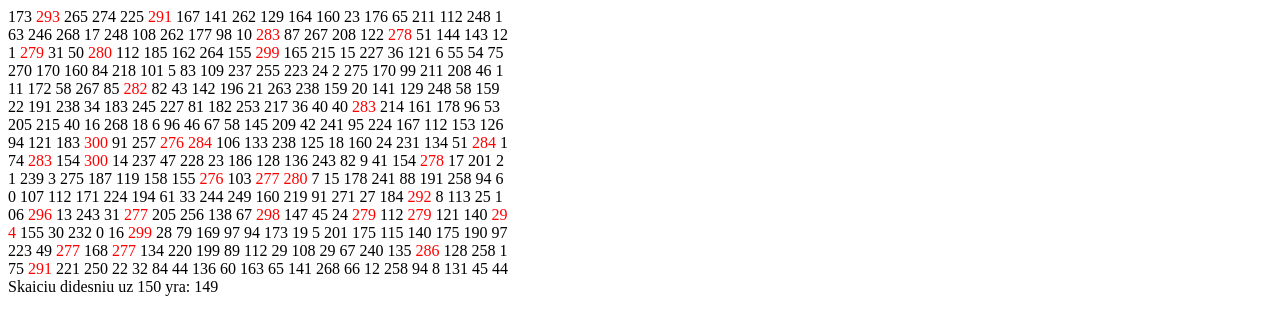
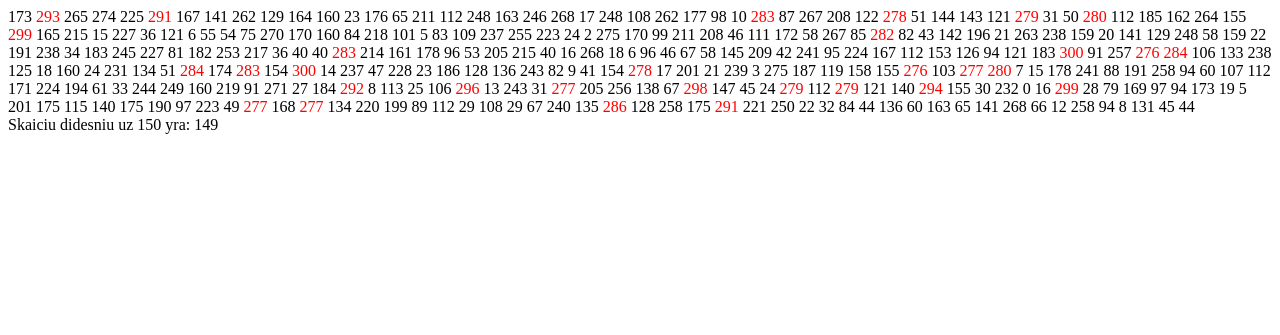
Before and after one commit to danissauga/PHP_22_Pamokos, a PHP site: page /loops.php in a window 1280 px wide. Shown: the top 335 px of the page. Run offline with PHP 8.4, Linux system fonts and the light colour scheme.

Commit message:
Update pamoka_9

```diff
--- a/Pamoka_9/loops.php
+++ b/Pamoka_9/loops.php
@@ -1,13 +1,13 @@
 <style type="text/css">
 p {
-        max-width: 500px;
+        max-width: auto;
 }
 span {
     color: red;
 }
 
 .break_data {
-            word-break: break-all;
+            word-break: normal;
 }
 
 </style>
@@ -19,12 +19,11 @@ $more_then_150 = 0;
 echo '<p class="break_data">';
 for ($st = $start; $st < $stop; $st++ ) {
       $who = rand($start, $stop);
-      if ($who > 275) {echo "<span>$who </span>"; }
-        else { echo $who.' ';}
+      if ($who > 275) {echo "<span> $who</span>"; }
+        else { echo ' '.$who;}
       if ($who > 150) { $more_then_150++;}
 }
 echo '<br> Skaiciu didesniu uz 150 yra: '.$more_then_150;
 echo '</p>';
 
-
 ?>
```
